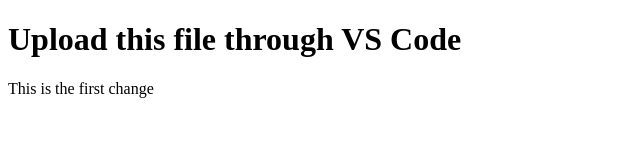
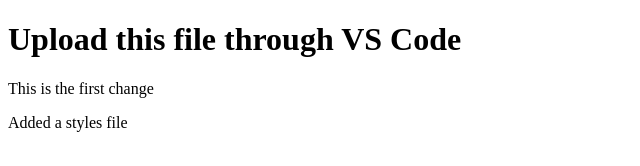
Before and after one commit to SeanMcCormack23/TestZone, a plain HTML site: page index.html in a window 1280 px wide. Shown: the whole page, without its empty margins (0-640 px from the left). Drawn offline with Linux system fonts and the light colour scheme.

Commit message:
added styles file

```diff
--- a/index.html
+++ b/index.html
@@ -9,5 +9,8 @@
 <body>
   <h1>Upload this file through VS Code</h1>
   <p>This is the first change</p>
+  <div class="greenbox">
+    <p>Added a styles file</p>
+  </div>
 </body>
 </html>
--- /dev/null
+++ b/styles.css
@@ -0,0 +1,8 @@
+* {
+  margin: 0;
+  padding: 0;
+  box-sizing: border-box;
+}
+body {
+  background-color: red;
+}
```
